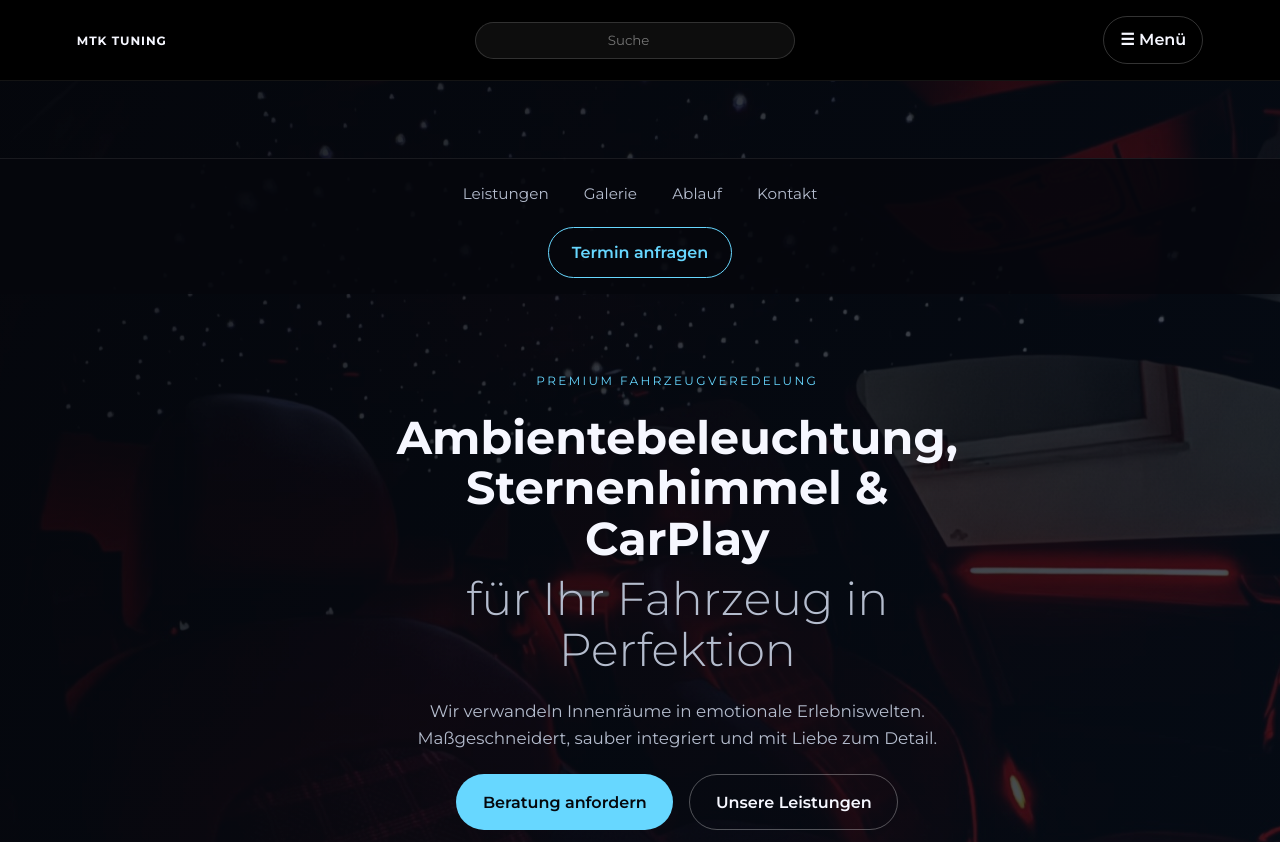
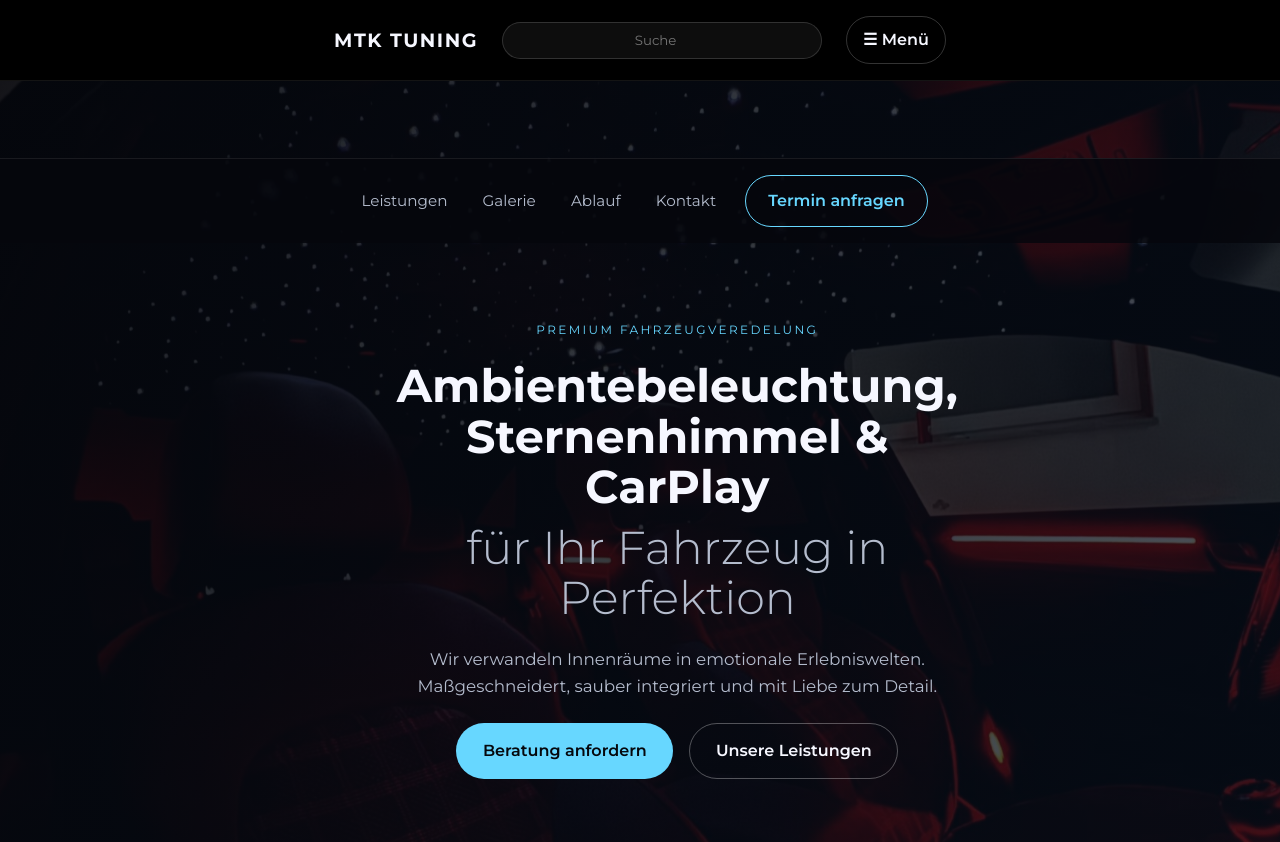
Before and after one commit to muecoka/MTK-Tuning, a plain HTML site: page index.html in a window 1280 px wide. Shown: the top 842 px of the page. Drawn offline with Linux system fonts and the light colour scheme.

Commit message:
Update styles.css

```diff
--- a/styles.css
+++ b/styles.css
@@ -57,34 +57,23 @@ img {
 
 .primary-nav {
   background: #000;
-  justify-content: space-between;
-  text-align: left;
 }
 
 .secondary-nav {
   background: rgba(5, 7, 12, 0.85);
   border-bottom: none;
   border-top: 1px solid rgba(255, 255, 255, 0.08);
-  flex-direction: column;
-  align-items: center;
   justify-content: center;
-  gap: 0.9rem;
-  text-align: center;
+  gap: 1.2rem;
 }
 
 .secondary-nav .nav-links {
   margin-top: 0;
-  width: 100%;
-  justify-content: center;
-}
-
-.secondary-nav .cta {
-  margin: 0 auto;
 }
 
 .logo {
   font-weight: 700;
-  font-size: 0.75rem;
+  font-size: 1.2rem;
   letter-spacing: 0.08em;
   text-transform: uppercase;
 }
```
